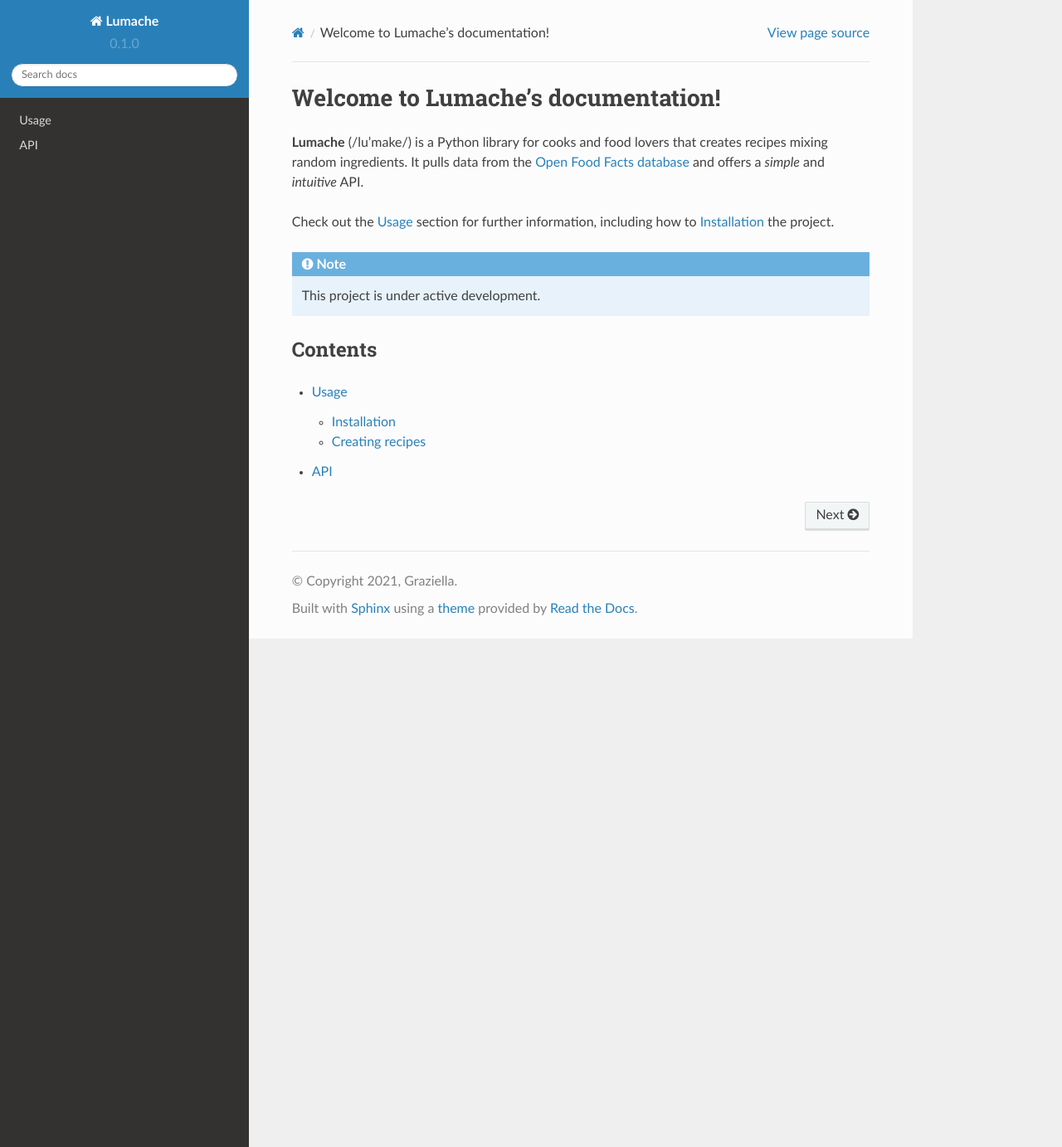
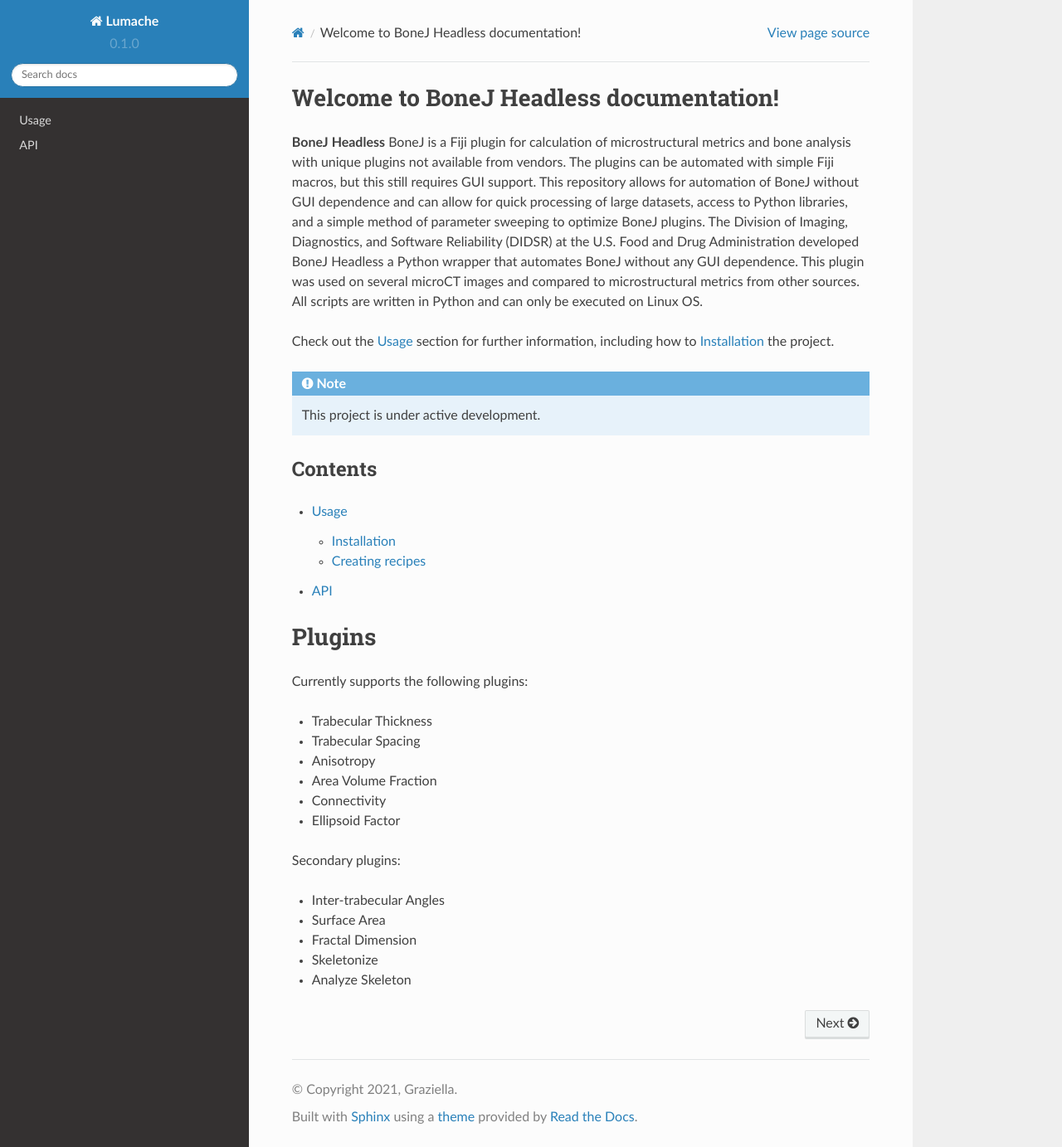
Before and after one commit to harshamarupudi56/BoneJ_Headless_Documentation, a Sphinx documentation site: the page built from docs/source/index.rst, in a window 1280 px wide and 1383 px high. Shown: the whole window at 83% size. Built offline with Sphinx 7.4.7 and the Read the Docs theme 2.0.0, drawn with Linux system fonts in a browser that asks for light colours.

Commit message:
Update index.rst

```diff
--- a/docs/source/index.rst
+++ b/docs/source/index.rst
@@ -1,10 +1,8 @@
-Welcome to Lumache's documentation!
+Welcome to BoneJ Headless documentation!
 ===================================
 
-**Lumache** (/lu'make/) is a Python library for cooks and food lovers
-that creates recipes mixing random ingredients.
-It pulls data from the `Open Food Facts database <https://world.openfoodfacts.org/>`_
-and offers a *simple* and *intuitive* API.
+**BoneJ Headless** BoneJ is a Fiji plugin for calculation of microstructural metrics and bone analysis with unique plugins not available from vendors. The plugins can be automated with simple Fiji macros, but this still requires GUI support. This repository allows for automation of BoneJ without GUI dependence and can allow for quick processing of large datasets, access to Python libraries, and a simple method of parameter sweeping to optimize BoneJ plugins. The Division of Imaging, Diagnostics, and Software Reliability (DIDSR) at the U.S. Food and Drug Administration developed BoneJ Headless a Python wrapper that automates BoneJ without any GUI dependence. This plugin was used on several microCT images and compared to microstructural metrics from other sources. All scripts are written in Python and can only be executed on Linux OS.
+
 
 Check out the :doc:`usage` section for further information, including
 how to :ref:`installation` the project.
@@ -20,3 +18,23 @@ Contents
 
    usage
    api
+
+Plugins
+==================
+
+Currently supports the following plugins:
+
+* Trabecular Thickness
+* Trabecular Spacing
+* Anisotropy
+* Area Volume Fraction
+* Connectivity
+* Ellipsoid Factor
+
+Secondary plugins:
+
+* Inter-trabecular Angles
+* Surface Area
+* Fractal Dimension
+* Skeletonize
+* Analyze Skeleton
```
